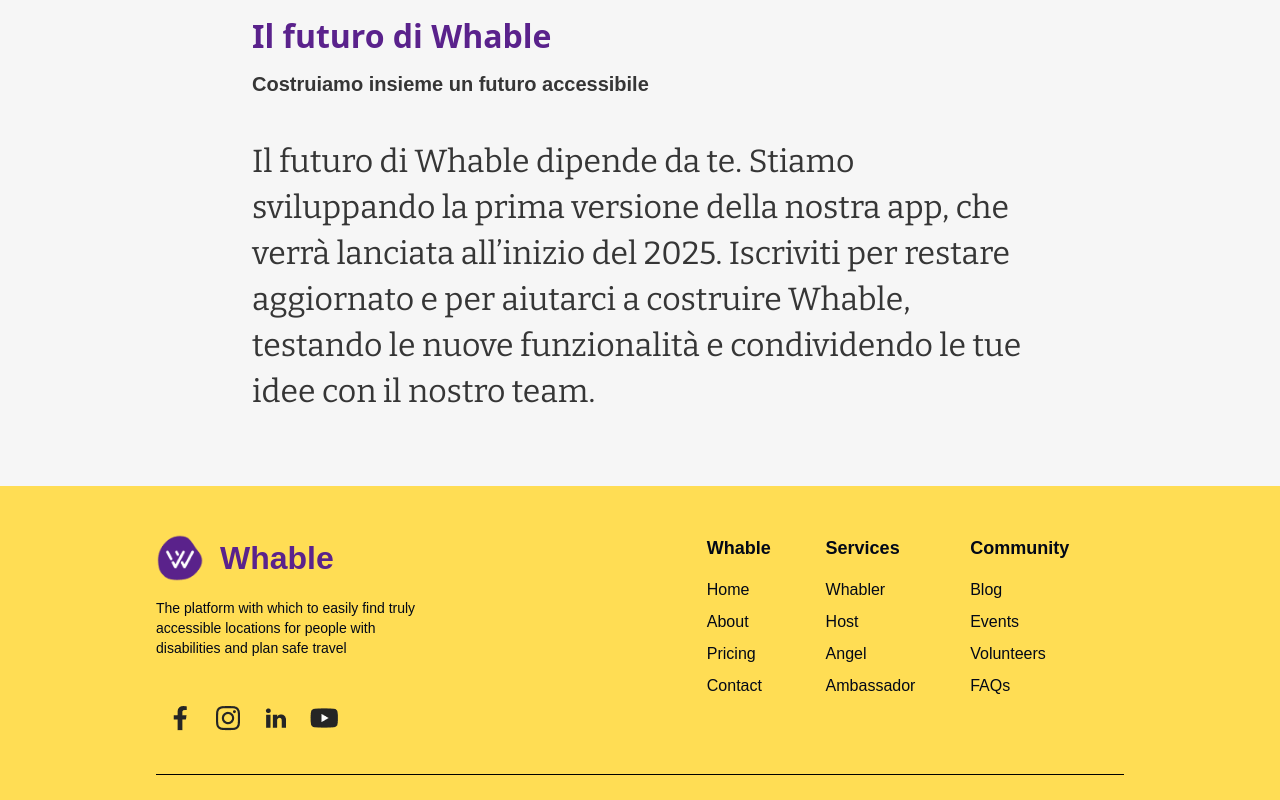
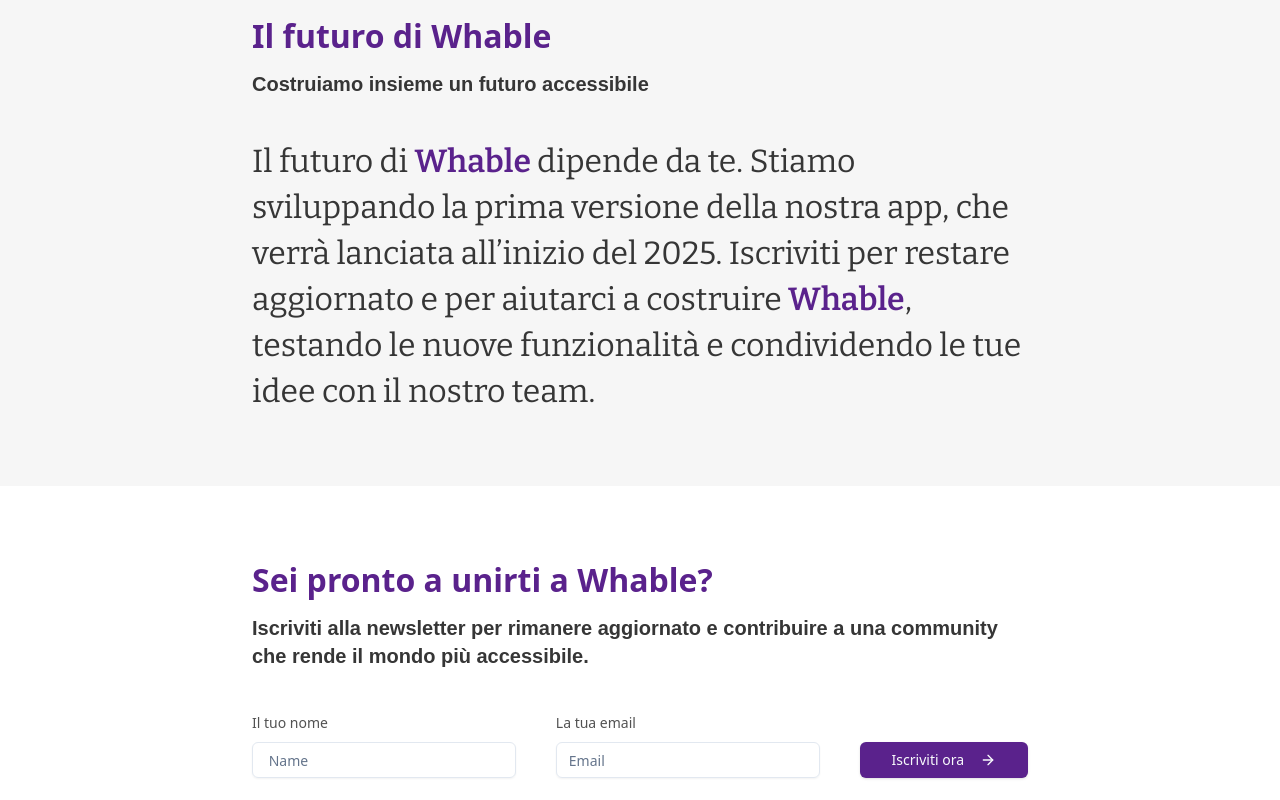
Before and after one commit to iamkarthik0/whable, a Next.js app: page / in a window 1280 px wide. Shown: the part 2080-2880 px from the top of the page. Built offline with nearby package versions, Linux system fonts and the light colour scheme; a web font is replaced by a local one.

Commit message:
added inline form

```diff
--- a/app/(root)/(home)/page.tsx
+++ b/app/(root)/(home)/page.tsx
@@ -5,7 +5,7 @@
 
 export default function page() {
   return (
-    <div className=" bg-hero-pattern bg-no-repeat">
+    <div className="bg-hero-1 sm:bg-hero-2 lg:bg-hero-3   bg-no-repeat">
 
     <Hero/>
 
--- /dev/null
+++ b/components/layout/InlineContact.tsx
@@ -0,0 +1,75 @@
+"use client"
+import React from 'react'
+import { zodResolver } from "@hookform/resolvers/zod"
+import { useForm } from "react-hook-form"
+import * as z from "zod"
+import { Button } from "@/components/ui/button"
+import {
+  Form,
+  FormControl,
+  FormField,
+  FormItem,
+  FormLabel,
+  FormMessage,
+} from "@/components/ui/form"
+import { Input } from "@/components/ui/input"
+import { ArrowRight } from 'lucide-react'
+
+const formSchema = z.object({
+  name: z.string().min(2, {
+    message: "Name must be at least 2 characters.",
+  }),
+  email: z.string().email({
+    message: "Please enter a valid email address.",
+  }),
+})
+
+export const InlineContact = () => {
+  const form = useForm<z.infer<typeof formSchema>>({
+    resolver: zodResolver(formSchema),
+    defaultValues: {
+      name: "",
+      email: "",
+    },
+  })
+
+  function onSubmit(values: z.infer<typeof formSchema>) {
+    console.log(values)
+  }
+
+  return (
+    <div className="w-full sm:px-[88px] lg:px-0 ">
+      <Form {...form}>
+        <form onSubmit={form.handleSubmit(onSubmit)} className="flex flex-col lg:flex-row gap-5 lg:gap-10">
+          <FormField
+            control={form.control}
+            name="name"
+            render={({ field }) => (
+              <FormItem className="flex-1">
+              <FormLabel className='text-[#525252]'>Il tuo nome</FormLabel>
+                <FormControl>
+                  <Input placeholder=" Name" className="focus-visible:ring-primary " {...field} />
+                </FormControl>
+                <FormMessage />
+              </FormItem>
+            )}
+          />
+          <FormField
+            control={form.control}
+            name="email"
+            render={({ field }) => (
+              <FormItem className="flex-1 ">
+                <FormLabel className='text-[#525252]'>La tua email</FormLabel>
+                <FormControl>
+                  <Input placeholder="Email" type="email" className="focus-visible:ring-primary" {...field} />
+                </FormControl>
+                <FormMessage />
+              </FormItem>
+            )}
+          />
+          <Button type="submit" className="mt-8 px-8 py-3">Iscriviti ora <ArrowRight className="ml-2 h-4 w-4" /></Button>
+        </form>
+      </Form>
+    </div>
+  )
+}
--- a/components/shared/home/Section.tsx
+++ b/components/shared/home/Section.tsx
@@ -1,3 +1,4 @@
+import { InlineContact } from "@/components/layout/InlineContact";
 import Image from "next/image";
 import React from "react";
 
@@ -139,9 +140,9 @@
             </h5>
           </div>
           <p className=" font-bitter text-[28px] leading-[40px] sm:text-[32px] sm:leading-[46px] text-[#363636]">
-            Il futuro di Whable dipende da te. Stiamo sviluppando la prima
+            Il futuro di <span className="text-primary font-semibold">Whable </span> dipende da te. Stiamo sviluppando la prima
             versione della nostra app, che verrà lanciata all’inizio del 2025.
-            Iscriviti per restare aggiornato e per aiutarci a costruire Whable,
+            Iscriviti per restare aggiornato e per aiutarci a costruire <span className=" text-primary font-semibold">Whable</span>,
             testando le nuove funzionalità e condividendo le tue idee con il
             nostro team.
           </p>
@@ -150,6 +151,32 @@
 
       {/*
       -----------------third div-------------------------------------- */}
+
+
+            {/*
+      -----------------third div-------------------------------------- */}
+
+<div className="p-container   ">
+        <div className=" lg:px-[96px] space-y-10">
+          <div className=" space-y-3">
+            <h1 className="  text-[28px] leading-[38px] font-bold sm:text-[32px] sm:leading-[44px]  text-primary">
+            Sei pronto a unirti a Whable?
+            </h1>
+            <h5 className="h5 font-bold">
+            Iscriviti alla newsletter per rimanere aggiornato e contribuire a una community che rende il mondo più accessibile.
+            </h5>
+          </div>
+    <div>
+
+                <InlineContact/>
+
+
+    </div>
+        </div>
+      </div>
+
+      {/*
+      -----------------third div-------------------------------------- */}
     </div>
   );
 };
--- /dev/null
+++ b/components/ui/form.tsx
@@ -0,0 +1,178 @@
+"use client"
+
+import * as React from "react"
+import * as LabelPrimitive from "@radix-ui/react-label"
+import { Slot } from "@radix-ui/react-slot"
+import {
+  Controller,
+  ControllerProps,
+  FieldPath,
+  FieldValues,
+  FormProvider,
+  useFormContext,
+} from "react-hook-form"
+
+import { cn } from "@/lib/utils"
+import { Label } from "@/components/ui/label"
+
+const Form = FormProvider
+
+type FormFieldContextValue<
+  TFieldValues extends FieldValues = FieldValues,
+  TName extends FieldPath<TFieldValues> = FieldPath<TFieldValues>
+> = {
+  name: TName
+}
+
+const FormFieldContext = React.createContext<FormFieldContextValue>(
+  {} as FormFieldContextValue
+)
+
+const FormField = <
+  TFieldValues extends FieldValues = FieldValues,
+  TName extends FieldPath<TFieldValues> = FieldPath<TFieldValues>
+>({
+  ...props
+}: ControllerProps<TFieldValues, TName>) => {
+  return (
+    <FormFieldContext.Provider value={{ name: props.name }}>
+      <Controller {...props} />
+    </FormFieldContext.Provider>
+  )
+}
+
+const useFormField = () => {
+  const fieldContext = React.useContext(FormFieldContext)
+  const itemContext = React.useContext(FormItemContext)
+  const { getFieldState, formState } = useFormContext()
+
+  const fieldState = getFieldState(fieldContext.name, formState)
+
+  if (!fieldContext) {
+    throw new Error("useFormField should be used within <FormField>")
+  }
+
+  const { id } = itemContext
+
+  return {
+    id,
+    name: fieldContext.name,
+    formItemId: `${id}-form-item`,
+    formDescriptionId: `${id}-form-item-description`,
+    formMessageId: `${id}-form-item-message`,
+    ...fieldState,
+  }
+}
+
+type FormItemContextValue = {
+  id: string
+}
+
+const FormItemContext = React.createContext<FormItemContextValue>(
+  {} as FormItemContextValue
+)
+
+const FormItem = React.forwardRef<
+  HTMLDivElement,
+  React.HTMLAttributes<HTMLDivElement>
+>(({ className, ...props }, ref) => {
+  const id = React.useId()
+
+  return (
+    <FormItemContext.Provider value={{ id }}>
+      <div ref={ref} className={cn("space-y-2", className)} {...props} />
+    </FormItemContext.Provider>
+  )
+})
+FormItem.displayName = "FormItem"
+
+const FormLabel = React.forwardRef<
+  React.ElementRef<typeof LabelPrimitive.Root>,
+  React.ComponentPropsWithoutRef<typeof LabelPrimitive.Root>
+>(({ className, ...props }, ref) => {
+  const { error, formItemId } = useFormField()
+
+  return (
+    <Label
+      ref={ref}
+      className={cn(error && "text-destructive", className)}
+      htmlFor={formItemId}
+      {...props}
+    />
+  )
+})
+FormLabel.displayName = "FormLabel"
+
+const FormControl = React.forwardRef<
+  React.ElementRef<typeof Slot>,
+  React.ComponentPropsWithoutRef<typeof Slot>
+>(({ ...props }, ref) => {
+  const { error, formItemId, formDescriptionId, formMessageId } = useFormField()
+
+  return (
+    <Slot
+      ref={ref}
+      id={formItemId}
+      aria-describedby={
+        !error
+          ? `${formDescriptionId}`
+          : `${formDescriptionId} ${formMessageId}`
+      }
+      aria-invalid={!!error}
+      {...props}
+    />
+  )
+})
+FormControl.displayName = "FormControl"
+
+const FormDescription = React.forwardRef<
+  HTMLParagraphElement,
+  React.HTMLAttributes<HTMLParagraphElement>
+>(({ className, ...props }, ref) => {
+  const { formDescriptionId } = useFormField()
+
+  return (
+    <p
+      ref={ref}
+      id={formDescriptionId}
+      className={cn("text-[0.8rem] text-muted-foreground", className)}
+      {...props}
+    />
+  )
+})
+FormDescription.displayName = "FormDescription"
+
+const FormMessage = React.forwardRef<
+  HTMLParagraphElement,
+  React.HTMLAttributes<HTMLParagraphElement>
+>(({ className, children, ...props }, ref) => {
+  const { error, formMessageId } = useFormField()
+  const body = error ? String(error?.message) : children
+
+  if (!body) {
+    return null
+  }
+
+  return (
+    <p
+      ref={ref}
+      id={formMessageId}
+      className={cn("text-[0.8rem] font-medium text-destructive", className)}
+      {...props}
+    >
+      {body}
+    </p>
+  )
+})
+FormMessage.displayName = "FormMessage"
+
+export {
+  useFormField,
+  Form,
+  FormItem,
+  FormLabel,
+  FormControl,
+  FormDescription,
+  FormMessage,
+  FormField,
+}
--- /dev/null
+++ b/components/ui/input.tsx
@@ -0,0 +1,22 @@
+import * as React from "react"
+
+import { cn } from "@/lib/utils"
+
+const Input = React.forwardRef<HTMLInputElement, React.ComponentProps<"input">>(
+  ({ className, type, ...props }, ref) => {
+    return (
+      <input
+        type={type}
+        className={cn(
+          "flex h-9 w-full rounded-md border border-input bg-transparent px-3 py-1 text-base shadow-sm transition-colors file:border-0 file:bg-transparent file:text-sm file:font-medium file:text-foreground placeholder:text-muted-foreground focus-visible:outline-none focus-visible:ring-1 focus-visible:ring-ring disabled:cursor-not-allowed disabled:opacity-50 md:text-sm",
+          className
+        )}
+        ref={ref}
+        {...props}
+      />
+    )
+  }
+)
+Input.displayName = "Input"
+
+export { Input }
--- /dev/null
+++ b/components/ui/label.tsx
@@ -0,0 +1,26 @@
+"use client"
+
+import * as React from "react"
+import * as LabelPrimitive from "@radix-ui/react-label"
+import { cva, type VariantProps } from "class-variance-authority"
+
+import { cn } from "@/lib/utils"
+
+const labelVariants = cva(
+  "text-sm font-medium leading-none peer-disabled:cursor-not-allowed peer-disabled:opacity-70"
+)
+
+const Label = React.forwardRef<
+  React.ElementRef<typeof LabelPrimitive.Root>,
+  React.ComponentPropsWithoutRef<typeof LabelPrimitive.Root> &
+    VariantProps<typeof labelVariants>
+>(({ className, ...props }, ref) => (
+  <LabelPrimitive.Root
+    ref={ref}
+    className={cn(labelVariants(), className)}
+    {...props}
+  />
+))
+Label.displayName = LabelPrimitive.Root.displayName
+
+export { Label }
--- a/package.json
+++ b/package.json
@@ -9,7 +9,9 @@
     "lint": "next lint"
   },
   "dependencies": {
+    "@hookform/resolvers": "^3.9.1",
     "@radix-ui/react-dialog": "^1.1.2",
+    "@radix-ui/react-label": "^2.1.0",
     "@radix-ui/react-slot": "^1.1.0",
     "class-variance-authority": "^0.7.1",
     "clsx": "^2.1.1",
@@ -17,8 +19,10 @@
     "next": "15.0.3",
     "react": "19.0.0-rc-66855b96-20241106",
     "react-dom": "19.0.0-rc-66855b96-20241106",
+    "react-hook-form": "^7.53.2",
     "tailwind-merge": "^2.5.5",
-    "tailwindcss-animate": "^1.0.7"
+    "tailwindcss-animate": "^1.0.7",
+    "zod": "^3.23.8"
   },
   "devDependencies": {
     "@types/node": "^20",
--- a/tailwind.config.ts
+++ b/tailwind.config.ts
@@ -75,6 +75,9 @@
 	  backgroundImage: {
         'hero-pattern': "url('/image/home/background.svg')",
         'footer-texture': "url('/img/footer-texture.png')",
+		'hero-1': "url('/image/home/mobile-back.svg')",
+		'hero-2': "url('/image/home/tab-background.svg')",
+		'hero-3': "url('/image/home/background.svg')",
       }
   	}
   },
```
Also changed, not shown: 1 other file (tests, documents, lock files or other folders).
